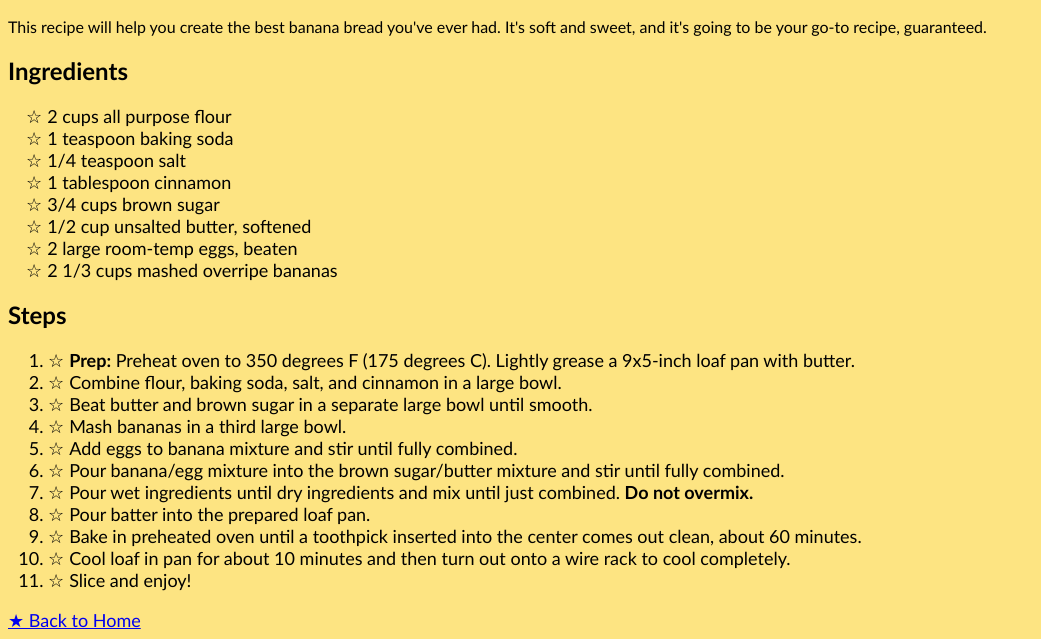
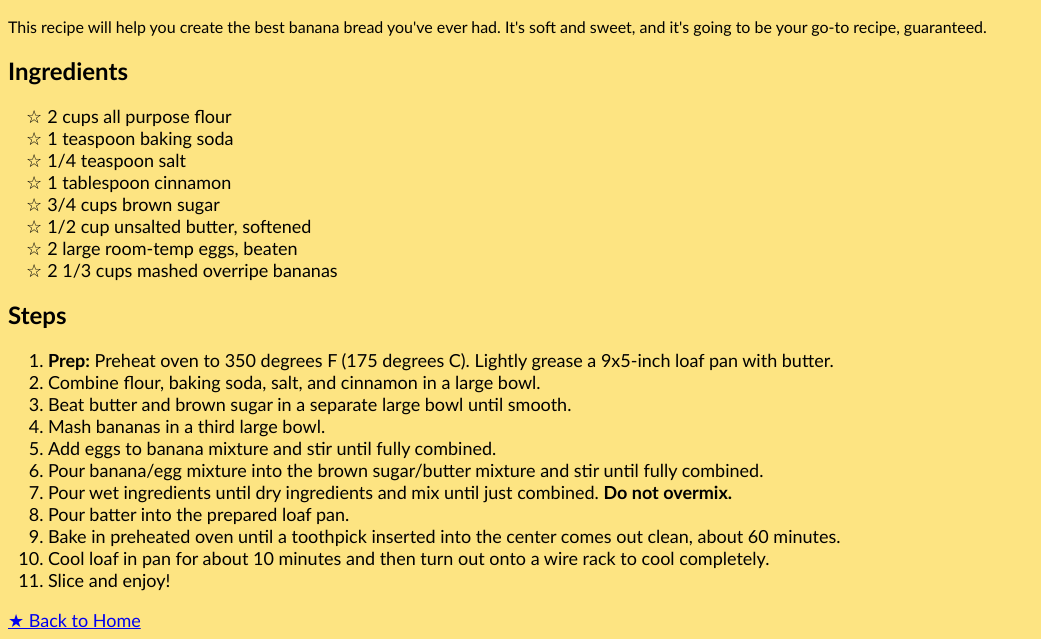
Before and after one commit to starlightavenue/odin-recipes, a plain HTML site: page recipes/banana-bread.html in a window 1280 px wide. Shown: the part 437-1076 px from the top of the page, without its empty margins (0-1041 px from the left). Drawn offline with Linux system fonts and the light colour scheme.

Commit message:
Fix li:before
Adding a child combinator to li:before removes stars from ordered lists and keeps them on unordered lists.

```diff
--- a/recipes/style.css
+++ b/recipes/style.css
@@ -17,7 +17,7 @@ ul, li {
     text-indent: -1em;
 }
 
-ul, li:before {
+ul > li:before {
     content: "\2606";
     padding-right: 5px;
 }
```
